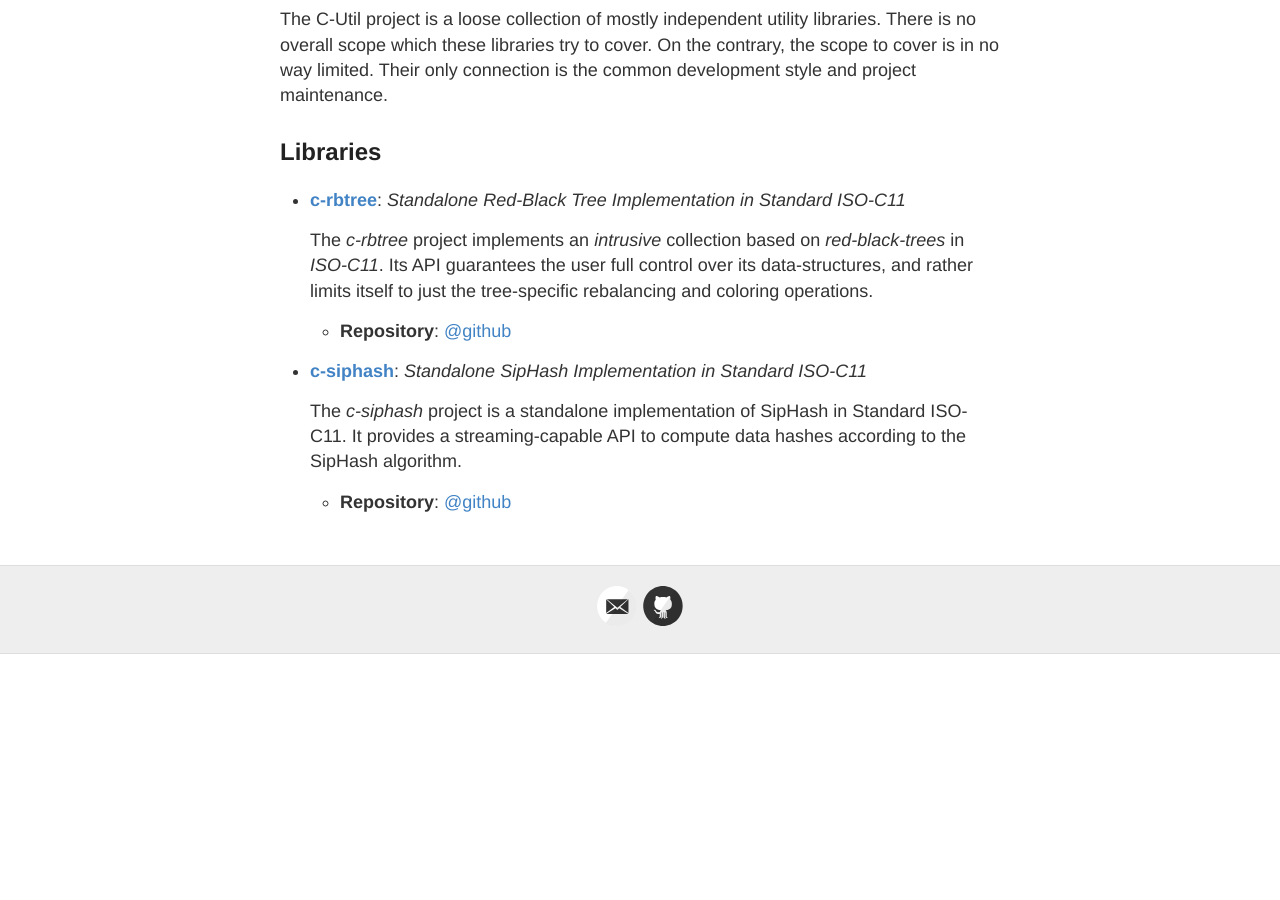
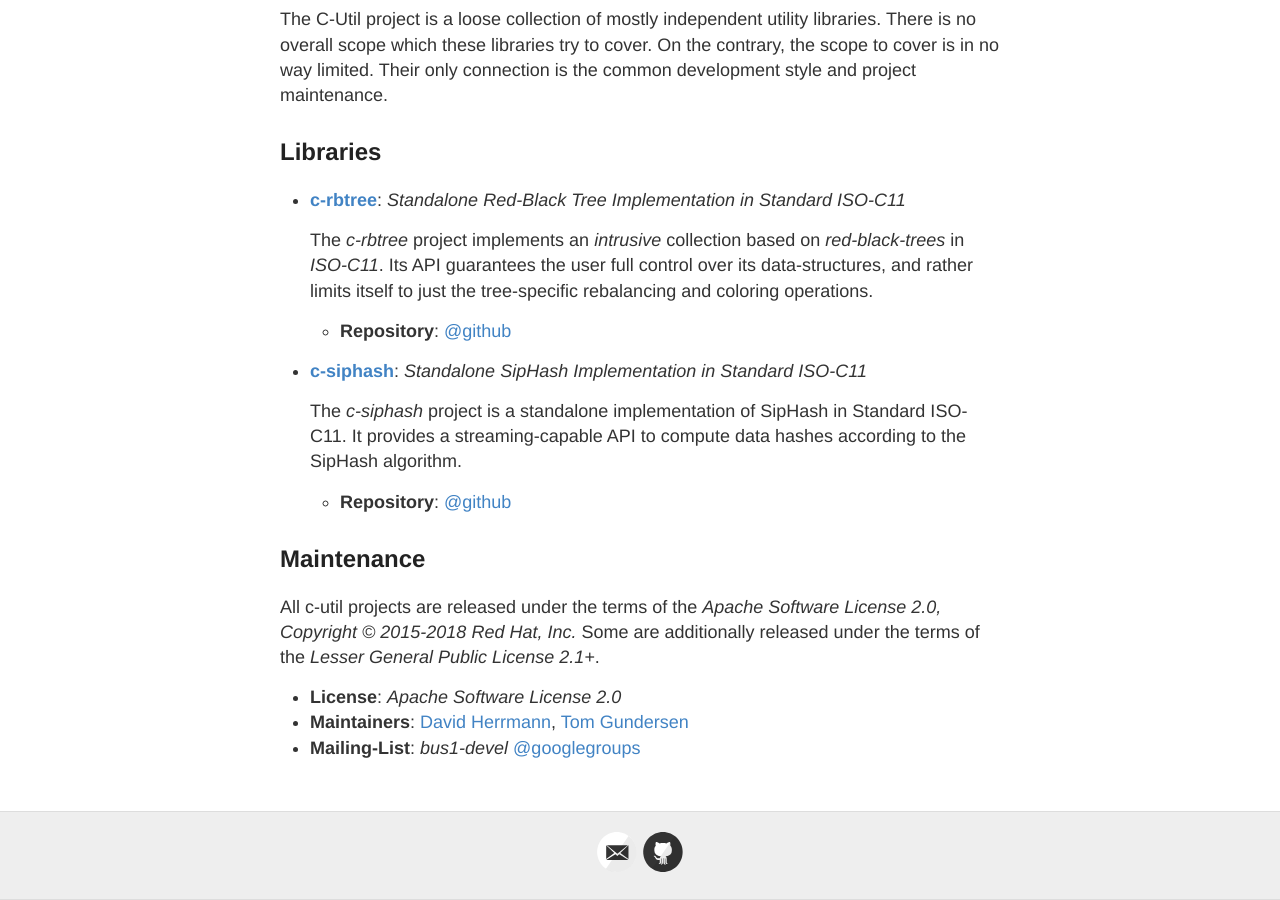
Before and after one commit to c-util/c-util.github.io, a Jekyll site: the page built from index.html, in a window 1280 px wide and 900 px high, scrolled down 607 px. Built offline with Jekyll 4.4.1, drawn with Linux system fonts in a browser that asks for light colours; before the commit the page ends 1261 px from its top, so only the background shows below that.

Commit message:
index: add 'maintenance' section
Add some mailing-list, maintainers, and licensing information at the
bottom of the index page.

Signed-off-by: David Herrmann <dh.herrmann@gmail.com>

```diff
--- a/index.html
+++ b/index.html
@@ -49,3 +49,17 @@ common development style and project maintenance.
   </li>
 {% endfor %}
 </ul>
+
+{% capture maintenance %}
+## Maintenance
+
+All c-util projects are released under the terms of the *Apache Software License
+2.0, Copyright © 2015-2018 Red Hat, Inc.* Some are additionally released under
+the terms of the *Lesser General Public License 2.1+*.
+
+ * **License**: *Apache Software License 2.0*
+ * **Maintainers**: [David Herrmann](https://github.com/dvdhrm),
+                    [Tom Gundersen](https://github.com/teg)
+ * **Mailing-List**: *bus1-devel* [@googlegroups](https://groups.google.com/forum/#!forum/bus1-devel)
+{% endcapture %}
+{{ maintenance | markdownify }}
```
